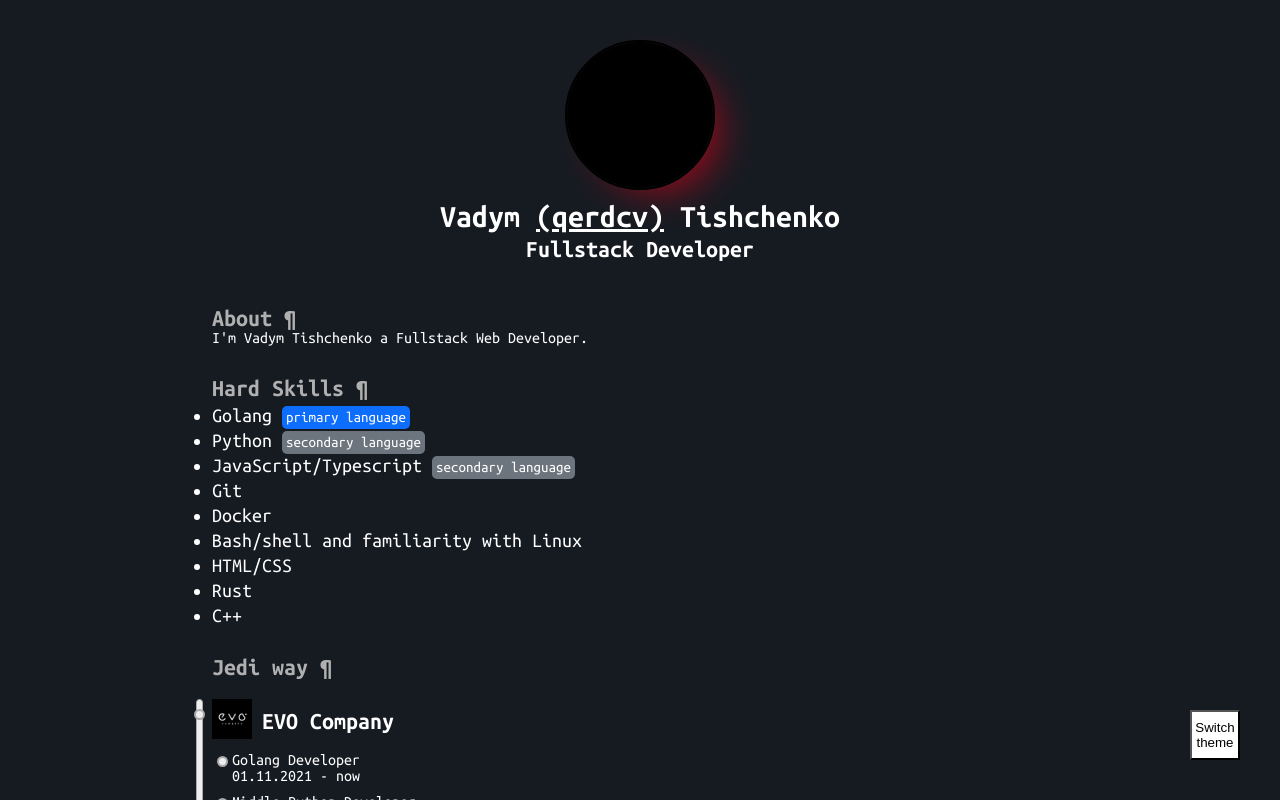
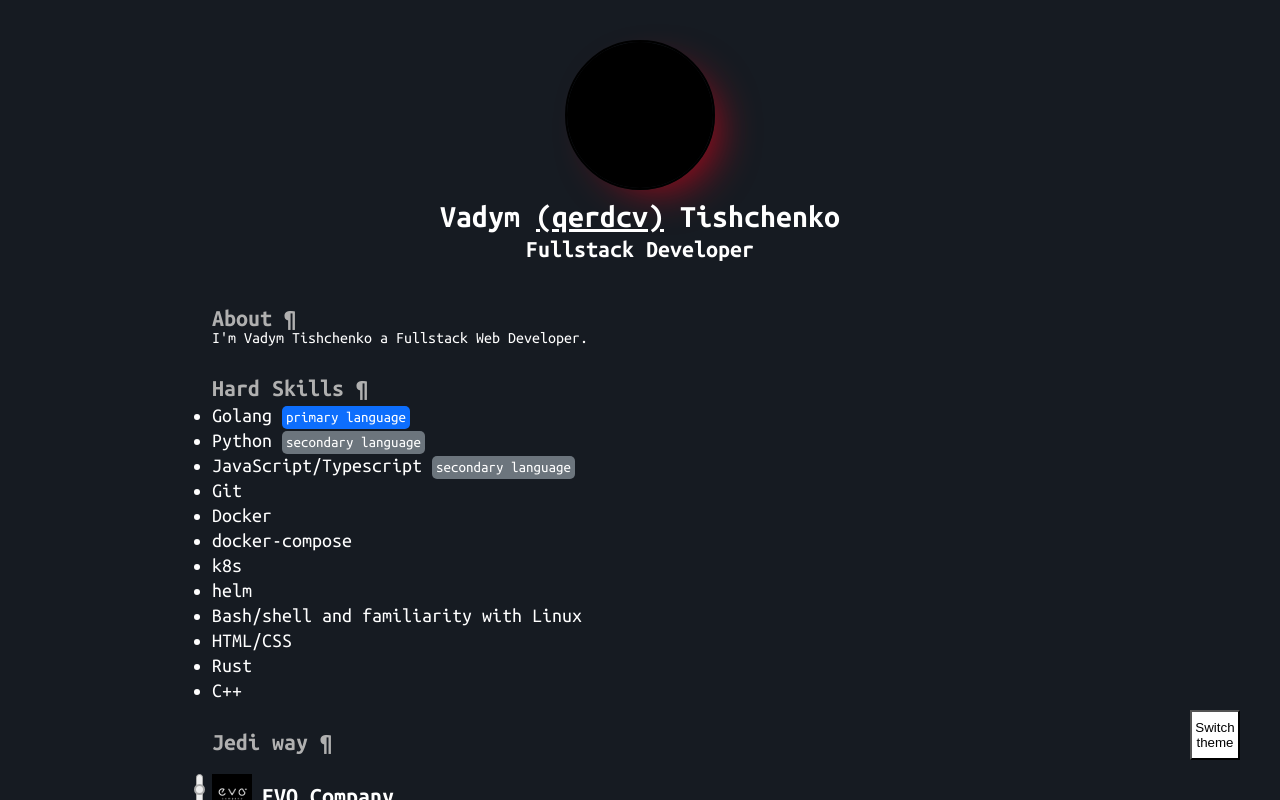
Before and after one commit to qerdcv/qerdcv-ssr, a Next.js app: page / in a window 1280 px wide. Shown: the top 800 px of the page. Built offline with nearby package versions, Linux system fonts and the light colour scheme.

Commit message:
Update shills

```diff
--- a/components/about.js
+++ b/components/about.js
@@ -36,6 +36,9 @@ export default function About() {
               <Listing.Item>JavaScript/Typescript <Label type='secondary'>secondary&nbsp;language</Label></Listing.Item>
               <Listing.Item>Git</Listing.Item>
               <Listing.Item>Docker</Listing.Item>
+              <Listing.Item>docker-compose</Listing.Item>
+              <Listing.Item>k8s</Listing.Item>
+              <Listing.Item>helm</Listing.Item>
               <Listing.Item>Bash/shell and familiarity with Linux</Listing.Item>
               <Listing.Item>HTML/CSS</Listing.Item>
               <Listing.Item>Rust</Listing.Item>
```
